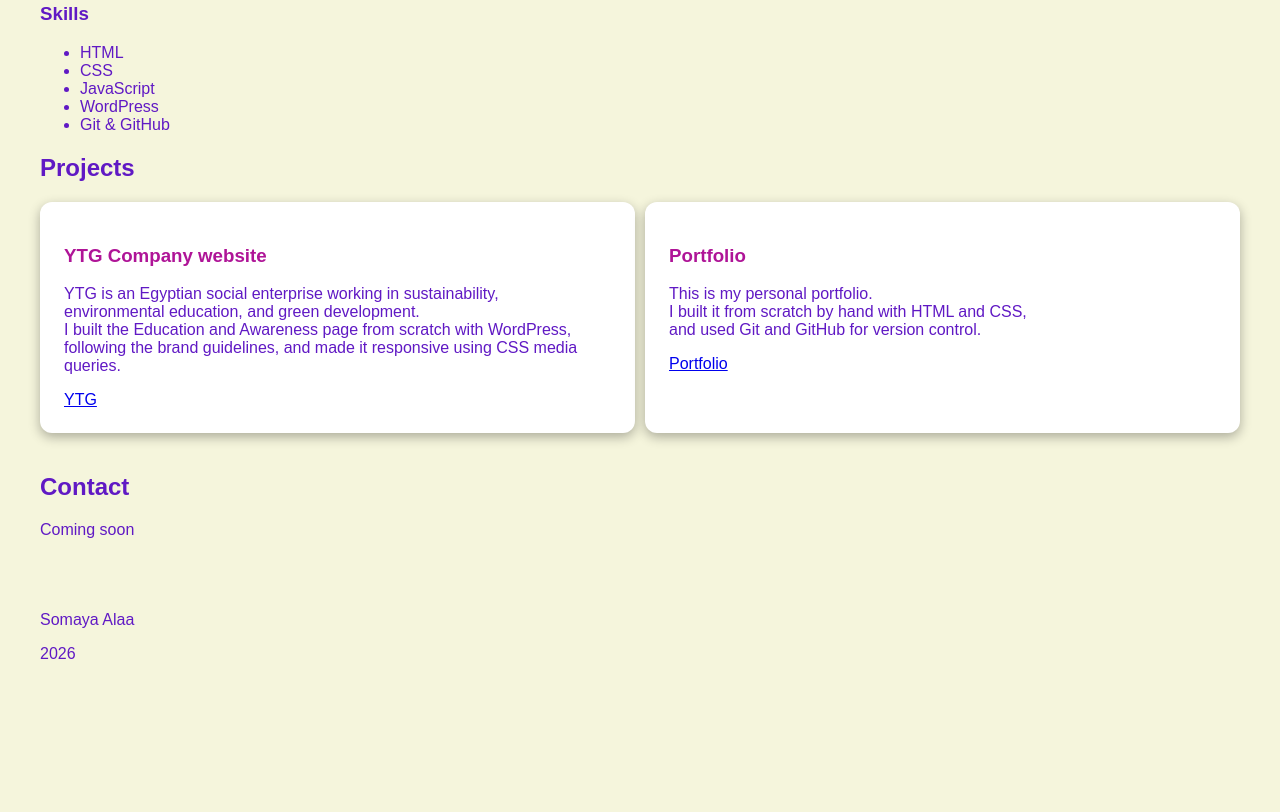
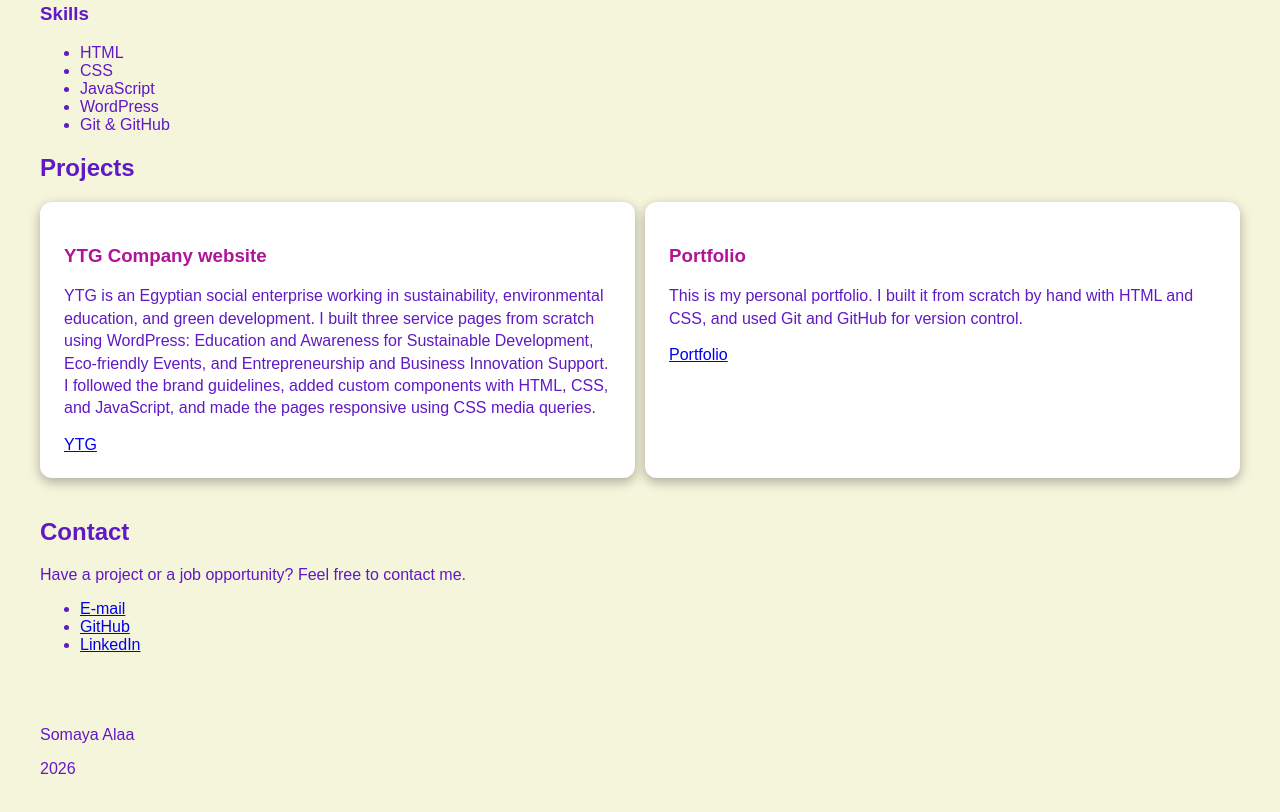
Before and after one commit to Somaya-Alaa/portfolio, a plain HTML site: page index.html in a window 1280 px wide. Shown: the part 564-1376 px from the top of the page. Before the commit the page ends 1263 px from the top, so only its background shows below. Drawn offline with Linux system fonts and the light colour scheme.

Commit message:
Add contact links and update project cards

```diff
--- a/index.html
+++ b/index.html
@@ -50,10 +50,12 @@
                     <article class="project-card">
                     <h3>YTG Company website</h3>
                     <p>
-                        YTG is an Egyptian social enterprise working in sustainability,<br>
-                        environmental education, and green development.<br>
-                        I built the Education and Awareness page from scratch with WordPress,<br>
-                        following the brand guidelines, and made it responsive using CSS media queries.
+                       YTG is an Egyptian social enterprise working in sustainability,
+                       environmental education, and green development.
+                       I built three service pages from scratch using WordPress:
+                       Education and Awareness for Sustainable Development, Eco-friendly Events,
+                       and Entrepreneurship and Business Innovation Support. I followed the brand guidelines,
+                       added custom components with HTML, CSS, and JavaScript, and made the pages responsive using CSS media queries.
                     </p>
                     <a href="https://ytg.eco" target="_blank">YTG</a>
                    </article>
@@ -62,8 +64,8 @@
                     <article class="project-card">
                     <h3>Portfolio</h3>
                     <p>
-                        This is my personal portfolio.<br>
-                        I built it from scratch by hand with HTML and CSS,<br>
+                        This is my personal portfolio.
+                        I built it from scratch by hand with HTML and CSS,
                          and used Git and GitHub for version control.
                     </p>
 
@@ -73,7 +75,18 @@
         </section>
         <section id="contact">
             <h2>Contact</h2>
-            <p>Coming soon</p>
+            <p>Have a project or a job opportunity? Feel free to contact me.</p>
+            <ul class="contact-links">
+                <li>
+                    <a href="mailto:somayaalaa@gmail.com">E-mail</a>
+                </li>
+                <li>
+                    <a href="https://github.com/Somaya-Alaa">GitHub</a>
+                </li>
+                <li>
+                    <a href="https://www.linkedin.com/in/somaya-alaa-30410b14b/">LinkedIn</a>
+                </li>
+            </ul>
         </section>
     </main>
     <footer>
--- a/style.css
+++ b/style.css
@@ -56,6 +56,9 @@ main, footer {
 .project-card h3{
     color: #af1497;
 }
+.project-card p{
+    line-height: 1.4;
+}
 @media (max-width: 600px){
 
     .projects-grid{
```
